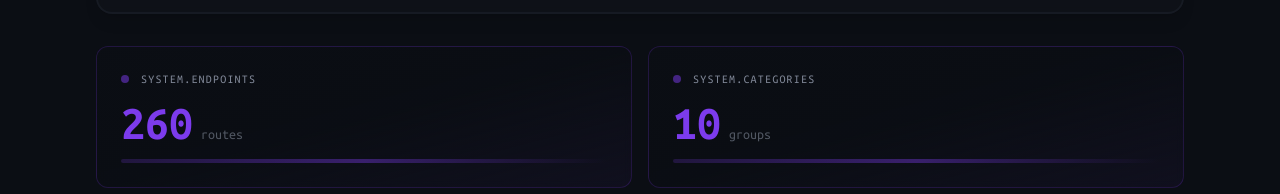
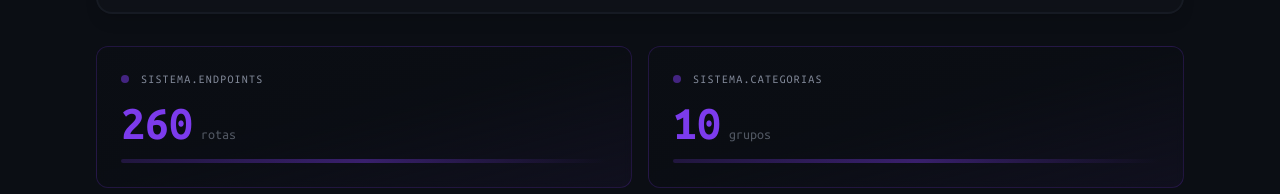
Before and after one commit to fl4shorg/renova-pro-lab-75543-22490-41067-84404-81146, a React (Vite) app: page / in a window 1280 px wide. Shown: the part 529-723 px from the top of the page. Built offline with nearby package versions, Linux system fonts and the light colour scheme; the HTML template or start-up script is replaced by a standard one.

Commit message:
Translate stats to Portuguese

```diff
--- a/src/components/StatsDisplay.tsx
+++ b/src/components/StatsDisplay.tsx
@@ -12,13 +12,13 @@ export const StatsDisplay = ({ totalEndpoints, totalCategories }: StatsDisplayPr
         <div className="relative p-6">
           <div className="flex items-center gap-3 mb-3">
             <div className="w-2 h-2 rounded-full bg-primary animate-pulse"></div>
-            <span className="text-xs font-mono text-muted-foreground uppercase tracking-widest">system.endpoints</span>
+            <span className="text-xs font-mono text-muted-foreground uppercase tracking-widest">sistema.endpoints</span>
           </div>
           <div className="flex items-baseline gap-2">
             <span className="text-5xl font-bold font-mono bg-gradient-to-r from-primary via-primary-glow to-primary bg-clip-text text-transparent">
               {totalEndpoints}
             </span>
-            <span className="text-sm font-mono text-muted-foreground/60">routes</span>
+            <span className="text-sm font-mono text-muted-foreground/60">rotas</span>
           </div>
           <div className="mt-3 h-1 w-full bg-gradient-to-r from-primary/20 via-primary/40 to-transparent rounded-full"></div>
         </div>
@@ -30,13 +30,13 @@ export const StatsDisplay = ({ totalEndpoints, totalCategories }: StatsDisplayPr
         <div className="relative p-6">
           <div className="flex items-center gap-3 mb-3">
             <div className="w-2 h-2 rounded-full bg-primary animate-pulse"></div>
-            <span className="text-xs font-mono text-muted-foreground uppercase tracking-widest">system.categories</span>
+            <span className="text-xs font-mono text-muted-foreground uppercase tracking-widest">sistema.categorias</span>
           </div>
           <div className="flex items-baseline gap-2">
             <span className="text-5xl font-bold font-mono bg-gradient-to-r from-primary via-primary-glow to-primary bg-clip-text text-transparent">
               {totalCategories}
             </span>
-            <span className="text-sm font-mono text-muted-foreground/60">groups</span>
+            <span className="text-sm font-mono text-muted-foreground/60">grupos</span>
           </div>
           <div className="mt-3 h-1 w-full bg-gradient-to-r from-primary/20 via-primary/40 to-transparent rounded-full"></div>
         </div>
```
